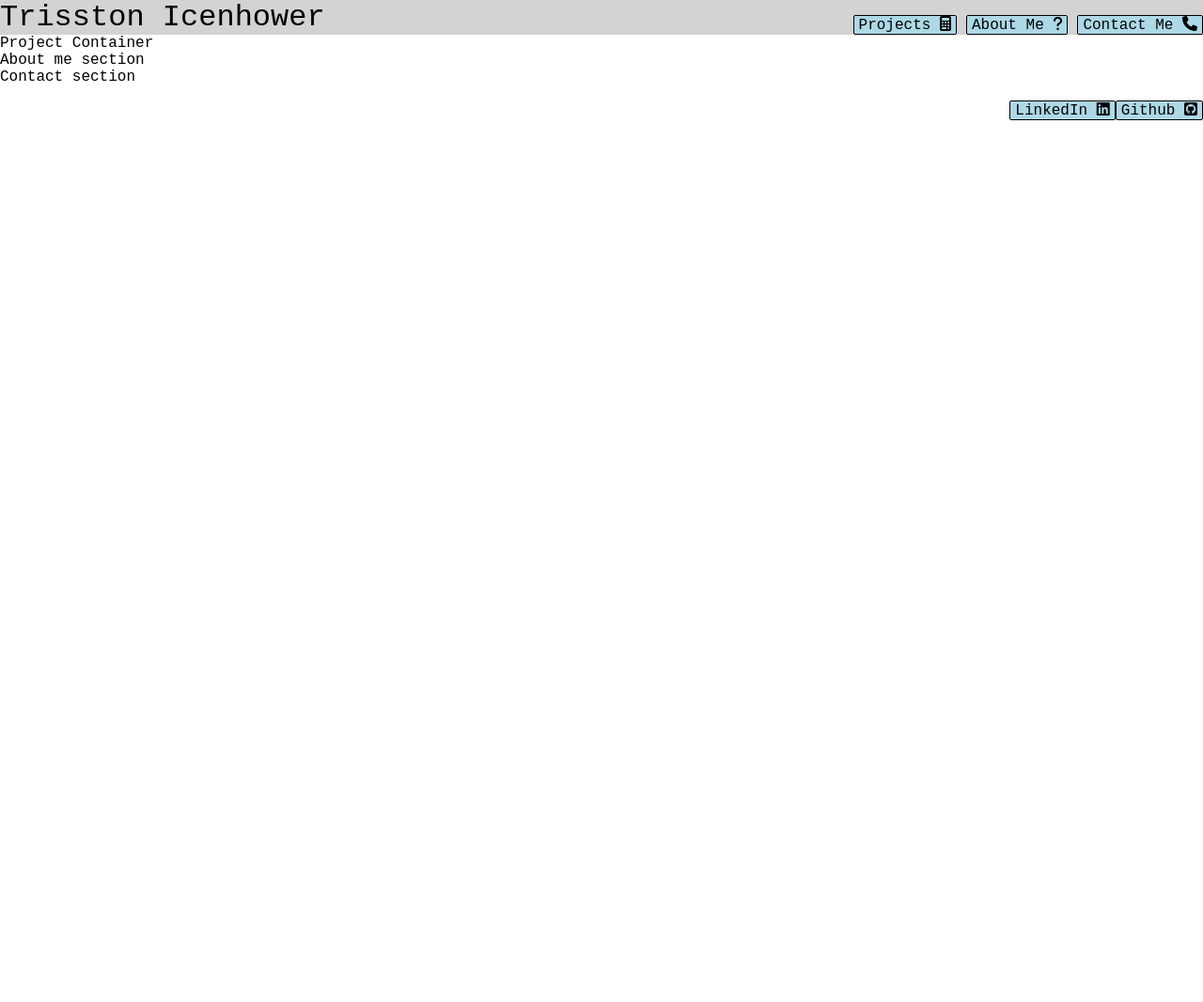
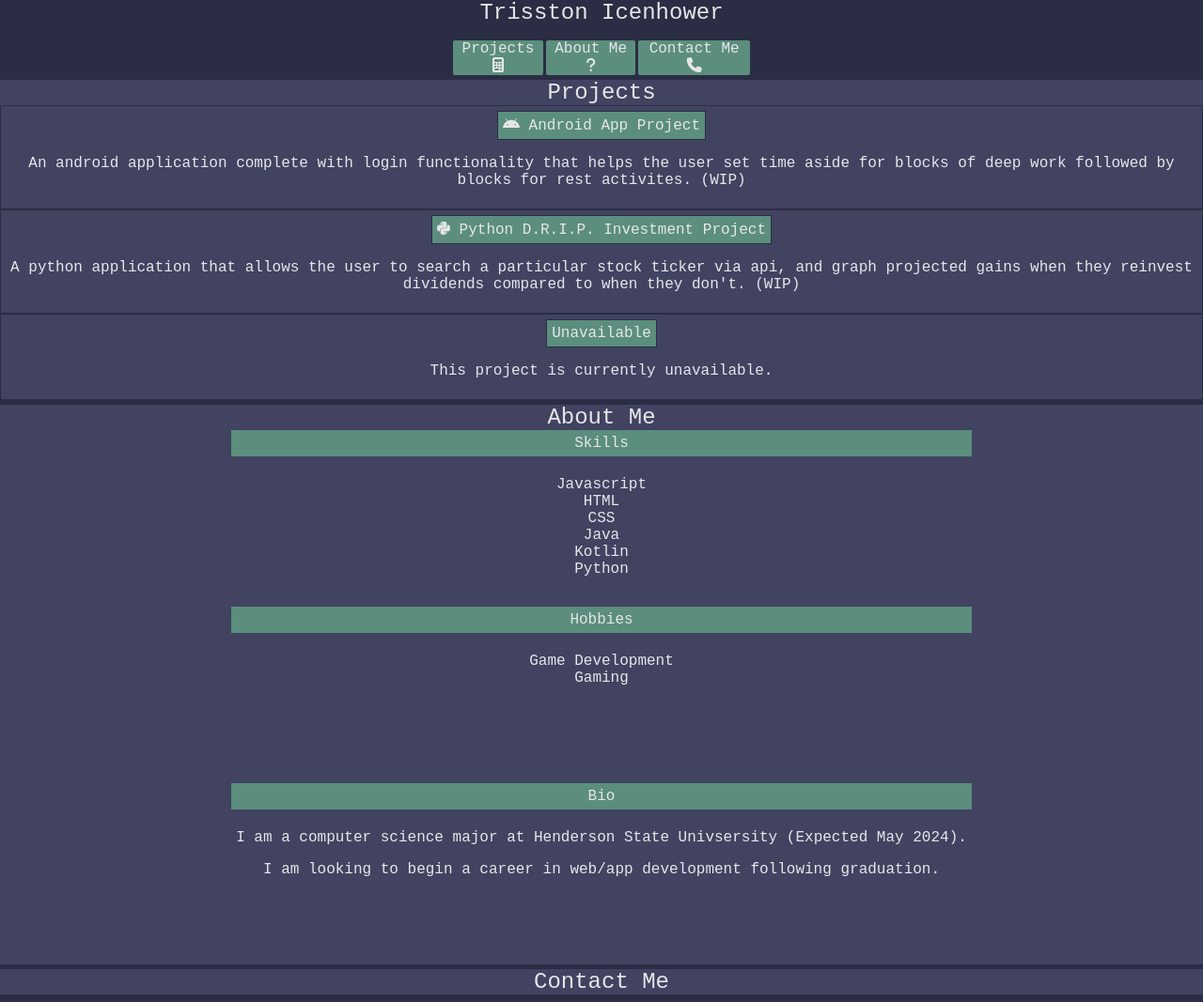
Before and after one commit to TrisstonIcenhower/portfolio, a plain HTML site: page index.html in a window 1280 px wide. Shown: the top 1067 px of the page at 94% size. Before the commit the page ends 800 px from the top, so only its background shows below. Drawn offline with Linux system fonts and the light colour scheme.

Commit message:
Add all three body sections
Created the Projects, About Me, and Contact Me body sections. Also added
the link functionality to the top links to go straight to said sections.

```diff
--- a/css/styles.css
+++ b/css/styles.css
@@ -1,59 +1,148 @@
+:root {
+    --platinum: #e6e6e9ff;
+    --viridian: #5b8e7dff;
+    --pakistan-green: #243010ff;
+    --delft-blue: #414361ff;
+    --space-cadet: #2a2d43ff;
+}
+
 body {
     font-family: 'Courier New', Courier, monospace;
     margin: 0;
+    overflow: scroll;
 }
 
 header {
     display: flex;
-    justify-content: left;
-    align-items: end;
-    background-color: lightgray;
+    flex-direction: column;
+    justify-content: center;
+    align-items: center;
+    background-color: var(--space-cadet);
 }
 
 .name {
-    font-size: xx-large;
+    font-size: x-large;
+    padding: 0;
+    margin: 0;
+    color: var(--platinum);
 }
 
 .link-container {
     display: flex;
     justify-content: center;
-    align-items: end;
-    margin-left: auto;
+    align-items: center;
+    overflow: hidden;
+    padding:0;
+    margin:0;
 }
 
 .link-container ul{
     display: flex;
-    gap: 10px;
+    gap: 1%;
+    padding:0;
 }
 
 .links {
-    margin-bottom: 0;
+    margin-bottom: 5px;
 }
 
 li {
     list-style: none;
-    border: 1px solid black;
-    background-color: lightblue;
+    border: 1px solid --space-cadet;
+    background-color: var(--viridian);
     border-radius: 2px;
     text-align: center;
 }
 
 a {
-    color: black;
+    color: var(--platinum);
     text-decoration: none;
+}
+
+.projects-container, .about-me, .contact {
+    background-color: var(--delft-blue);
+    display: flex;
+    flex-direction: column;
+    justify-content: center;
+    align-items: center;
+    border-bottom: 5px solid var(--space-cadet);
+}
+
+.project-list {
+    display: flex;
+    flex-direction: column;
+    overflow: hidden;
+}
+
+.project {
+    color: var(--platinum);
+    display: flex;
+    flex-direction: column;
+    justify-content: center;
+    align-items: center;
     padding: 5px;
+    border: 1px solid var(--space-cadet);
+}
+
+.project p {
+    text-align: center;
+}
+
+.project a {
+    padding:5px;
+    background-color: var(--viridian);
+    border: 1px solid var(--space-cadet);
+}
+
+.about-me-info-block {
+    display: flex;
+    flex-direction: column;
+    justify-content: center;
+    align-items: center;
+    padding-bottom: 5px;
+}
+
+.about-me-info {
+    flex-direction: column;
+    justify-content: center;
+    align-items: center;
+    text-align: center;
+    min-width: 100%;
+    color: var(--platinum);
+}
+
+.about-me-info-header {
+    background-color: var(--viridian);
+    padding: 5px;
+}
+
+.about-me-info-body {
+    padding: 5px;
+    text-align: center;
+    min-height: 150px;
+}
+
+.about-me-info-body li {
+    background-color: var(--delft-blue);
+    list-style: none;
+}
+
+ul {
+    padding:0;
 }
 
 .social-links-container {
     display: flex;
-    justify-content: right;
+    justify-content: center;
     align-items: center;
 }
 
 .social-links {
     display: flex;
+    gap: 5px;
 }
 
 footer {
     margin-top: auto;
+    background-color: var(--space-cadet);
 }
--- a/index.html
+++ b/index.html
@@ -15,21 +15,101 @@
         </div>
         <div class="link-container">
             <ul class="links">
-                <li><a href="#">Projects <i class="fa-solid fa-calculator"></i></a></li>
-                <li><a href="#">About Me <i class="fa-solid fa-question"></i></a></li>
-                <li><a href="#">Contact Me <i class="fa-solid fa-phone"></i></a></li>
+                <li><a href="#project">Projects <i class="fa-solid fa-calculator"></i></a></li>
+                <li><a href="#about-me">About Me <i class="fa-solid fa-question"></i></a></li>
+                <li><a href="#contact-me">Contact Me <i class="fa-solid fa-phone"></i></a></li>
             </ul>
         </div>
     </header>
     <div class="content-container">
         <div class="projects-container">
-            Project Container
+            <div class="name">Projects</div>
+            <div class="project-list">
+                <div class="project">
+                    <a href="#">
+                        <i class="fa-brands fa-android"></i>
+                        Android App Project
+                    </a>
+                    <p>
+                        An android application complete with login
+                        functionality that helps the user set time
+                        aside for blocks of deep work followed by
+                        blocks for rest activites. (WIP)
+                    </p>
+                </div>
+                <div class="project">
+                    <a href="#">
+                        <i class="fa-brands fa-python"></i>
+                        Python D.R.I.P. Investment Project
+                    </a>
+                    <p>
+                        A python application that allows the user to
+                        search a particular stock ticker via api, and
+                        graph projected gains when they reinvest dividends
+                        compared to when they don't. (WIP)
+                    </p>
+                </div>
+                <div class="project">
+                    <a href="#">
+                        <i class=""></i>
+                        Unavailable
+                    </a>
+                    <p>
+                        This project is currently unavailable.
+                    </p>
+                </div>
+            </div>
         </div>
-        <div class="about-me">
-            About me section
+        <div class="about-me" id="about-me">
+            <div class="name">About Me</div>
+            <div class="about-me-info-block">
+                <div class="about-me-info">
+                    <div class="about-me-info-header">
+                        Skills
+                    </div>
+                    <div class="about-me-info-body">
+                        <ul>
+                            <li>Javascript</li>
+                            <li>HTML</li>
+                            <li>CSS</li>
+                            <li>Java</li>
+                            <li>Kotlin</li>
+                            <li>Python</li>
+                        </ul>
+                    </div>
+                </div>
+                <div class="about-me-info">
+                    <div class="about-me-info-header">
+                        Hobbies
+                    </div>
+                    <div class="about-me-info-body">
+                        <ul>
+                            <li>Game Development</li>
+                            <li>Gaming</li>
+                        </ul>
+                    </div>
+                </div>
+                <div class="about-me-info">
+                    <div class="about-me-info-header">
+                        Bio
+                    </div>
+                    <div class="about-me-info-body">
+                        <p>
+                            I am a computer science major
+                            at Henderson State Univsersity
+                            (Expected May 2024).
+                        </p>
+                        <p>
+                            I am looking to begin a career
+                            in web/app development following
+                            graduation.
+                        </p>
+                    </div>
+                </div>
+            </div>
         </div>
-        <div class="contact">
-            Contact section
+        <div class="contact" id="contact-me">
+            <div class="name">Contact Me</div>
         </div>
     </div>
     <footer>
@@ -37,6 +117,7 @@
             <ul class="social-links">
                 <li><a href="#">LinkedIn <i class="fa-brands fa-linkedin"></i></a></li>
                 <li><a href="#">Github <i class="fa-brands fa-square-github"></i></a></li>
+                <li><a href="#">Youtube <i class="fa-brands fa-youtube"></i></a></li>
             </ul>
         </div>
     </footer>
```
